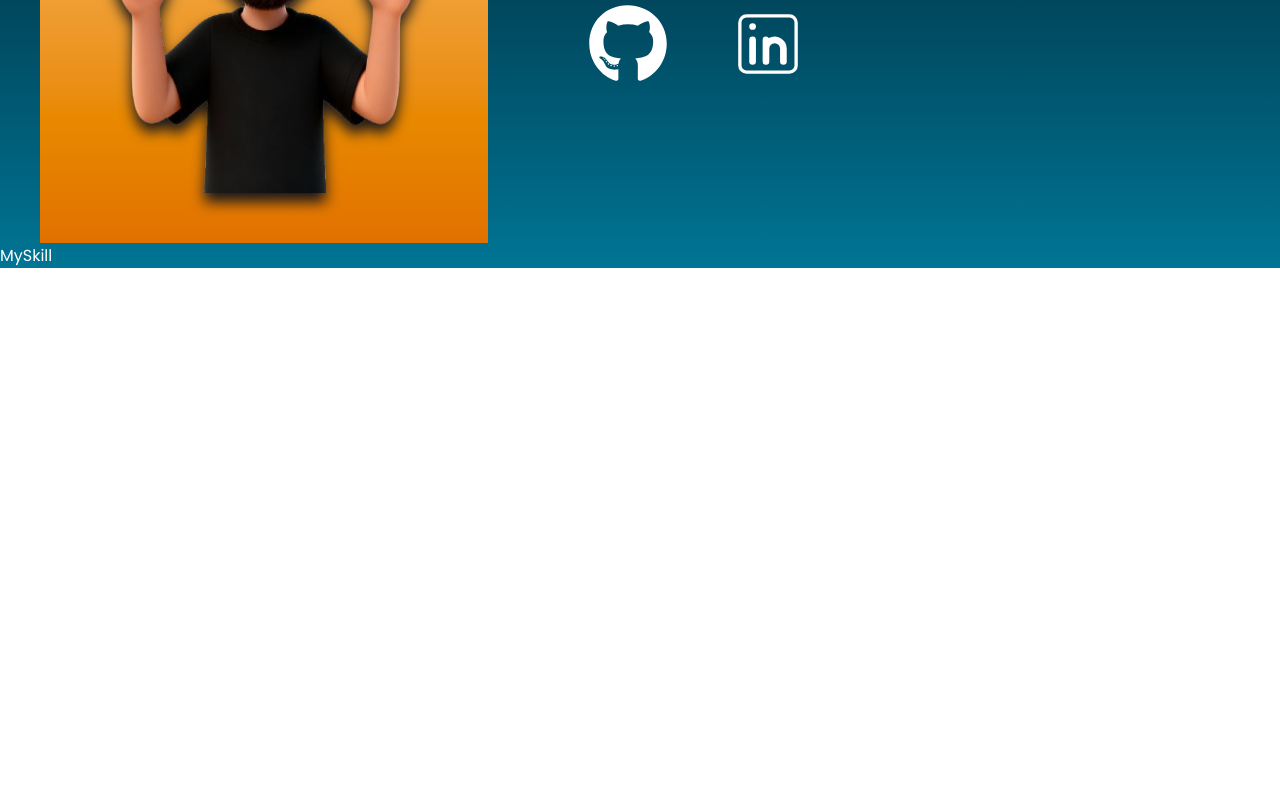
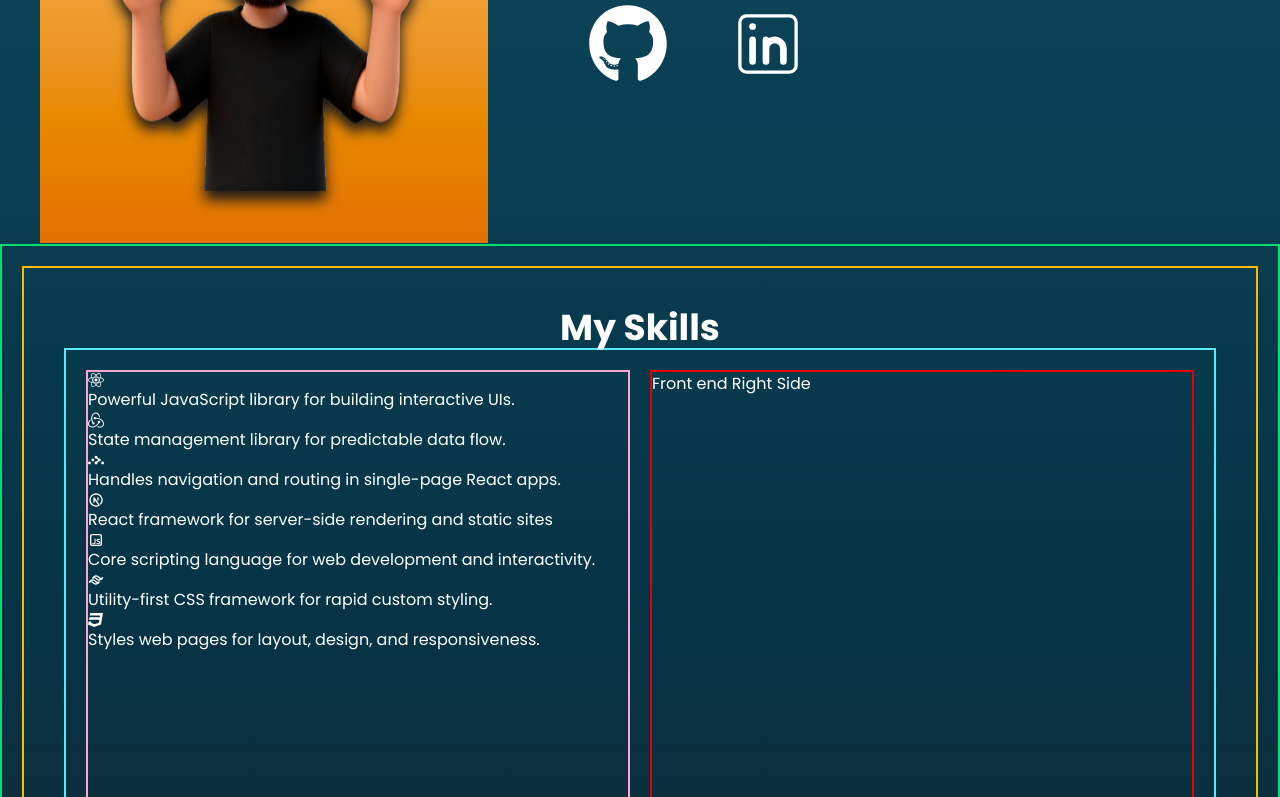
Before and after one commit to shradhanandpatil200411/My-Portfolio, a React (Vite) app: page /about in a window 1280 px wide. Shown: the part 516-1313 px from the top of the page. Before the commit the page ends 800 px from the top, so only its background shows below. Built offline with nearby package versions, Linux system fonts and the light colour scheme.

Commit message:
create my skills page

```diff
--- a/src/App.jsx
+++ b/src/App.jsx
@@ -1,13 +1,26 @@
 import gsap from "gsap";
 import Navbar from "./Components/Navbar";
 import MainRoutes from "./Routes/mainRoutes";
-import { ScrollTrigger, SplitText } from "gsap/all";
+import {
+  Draggable,
+  DrawSVGPlugin,
+  InertiaPlugin,
+  ScrollTrigger,
+  SplitText,
+} from "gsap/all";
 import { useGSAP } from "@gsap/react";
 import LocomotiveScroll from "locomotive-scroll";
 import { useEffect } from "react";
 
 function App() {
-  gsap.registerPlugin(useGSAP, ScrollTrigger, SplitText);
+  gsap.registerPlugin(
+    useGSAP,
+    ScrollTrigger,
+    SplitText,
+    Draggable,
+    InertiaPlugin,
+    DrawSVGPlugin
+  );
 
   useEffect(() => {
     // eslint-disable-next-line no-unused-vars
@@ -15,7 +28,7 @@ function App() {
   }, []);
 
   return (
-    <div className=' font-heading-Poppins  bg-linear-to-b overflow-hidden  from-black via-cyan-950 to-cyan-700   text-white'>
+    <div className=' font-heading-Poppins  bg-linear-to-t overflow-hidden  from-black via-cyan-950 to-cyan-900   text-white'>
       <Navbar />
       <MainRoutes />
     </div>
--- a/src/Components/Hero.jsx
+++ b/src/Components/Hero.jsx
@@ -5,6 +5,7 @@ import { SiExpress } from "react-icons/si";
 import { TbBrandNextjs } from "react-icons/tb";
 import { useGSAP } from "@gsap/react";
 import gsap from "gsap";
+import { Draggable } from "gsap/all";
 
 function Hero() {
   useGSAP(() => {
--- a/src/Components/Navbar.jsx
+++ b/src/Components/Navbar.jsx
@@ -11,12 +11,13 @@ function Navbar() {
   const [cross, setCross] = useState(false);
   const [menu, setMenu] = useState(false);
 
-  const { contextSafe } = useGSAP({
-    scope: navContainer,
-    revertOnUpdate: true,
-  });
+  // const { contextSafe } = useGSAP({
+  //   scope: navContainer,
+  //   revertOnUpdate: true,
+  // });
 
-  useGSAP(() => {
+  const { contextSafe } = useGSAP(
+    () => {
       gsap.from(".nav", {
         opacity: 0,
         x: 2000,
@@ -36,14 +37,16 @@ function Navbar() {
       gsap.to(".nav", {
         scrollTrigger: {
           trigger: "#home-contain",
-        markers: true,
-        start: "center center",
+          markers: false,
+          start: "center top",
           end: "center center",
           toggleActions: "restart none none play",
         },
         x: 1000,
       });
-  });
+    },
+    { scope: navContainer.current, revertOnUpdate: true }
+  );
 
   const onMenuOpen = contextSafe(() => {
     setNav(nav ? 0 : 1);
@@ -74,10 +77,11 @@ function Navbar() {
         className={`flex fixed w-full  z-50 justify-between items-center h-20 px-10 ${
           nav ? "" : "backdrop-blur-2xl rounded-full mt-5 "
         }`}>
-        <div className='cursor-pointer nav w-1/2 '>
-          {menu ? (
-            <IoIosMenu />
-          ) : (
+        <div className='cursor-pointer nav w-1/2 flex '>
+          {/* <div>
+            <IoIosMenu className='w-36 text-white' />
+          </div> */}
+          <div>
             <NavLink to='/' onClick={onMenuOpen}>
               <img
                 className='w-36 cursor-pointer'
@@ -85,7 +89,7 @@ function Navbar() {
                 alt='logo'
               />
             </NavLink>
-          )}
+          </div>
         </div>
 
         <div className='flex justify-around gap-10 w-1/2 h-full items-center'>
--- a/src/Page/About.jsx
+++ b/src/Page/About.jsx
@@ -40,7 +40,7 @@ function About() {
           start: "-200 center",
           end: "top center",
           scrub: 1,
-          markers: true,
+          markers: false,
         },
         y: 50,
       });
--- a/src/Page/MySkill.jsx
+++ b/src/Page/MySkill.jsx
@@ -1,7 +1,179 @@
+import { useGSAP } from "@gsap/react";
+import gsap from "gsap";
 import React from "react";
+import { FaReact } from "react-icons/fa";
+import { SiRedux } from "react-icons/si";
+import { SiReactrouter } from "react-icons/si";
+import { TbBrandNextjs } from "react-icons/tb";
+import { RiJavascriptLine } from "react-icons/ri";
+import { RiTailwindCssLine } from "react-icons/ri";
+import { FaCss3 } from "react-icons/fa";
 
 function MySkill() {
-  return <div>MySkill</div>;
+  useGSAP(() => {
+    let tl = gsap.timeline();
+    tl.from("#stroke-1", {
+      drawSVG: 0,
+      scrollTrigger: {
+        trigger: "#front-end",
+        markers: false,
+        start: "top center",
+        end: "center center",
+        scrub: true,
+      },
+    });
+
+    tl.from("#stroke-2", {
+      drawSVG: 0,
+      scrollTrigger: {
+        trigger: "#back-end",
+        markers: false,
+        start: "-150 center",
+        end: "top center",
+        scrub: true,
+      },
+    });
+
+    tl.from("#stroke-3", {
+      drawSVG: 0,
+      scrollTrigger: {
+        trigger: "#back-end",
+        markers: false,
+        start: "top center",
+        end: "center center",
+        scrub: true,
+      },
+    });
+
+    tl.from("#react", {
+      drawSVG: 0,
+      duration: 3,
+    });
+  });
+  return (
+    <>
+      <div>
+        <div className='p-5 border-2 border-green-400'>
+          <div className='border-2 border-amber-400 p-10 relative'>
+            <div className='w-fit mx-auto'>
+              <h1 className='w-full h-full text-4xl font-bold font-heading-Poppins'>
+                My Skills
+              </h1>
+            </div>
+            <div
+              id='front-end'
+              className='absolute left-[39.7%] drop-shadow-2xl drop-shadow-cyan-300'>
+              <svg
+                width='252'
+                height='608'
+                viewBox='0 0 252 608'
+                fill='none'
+                xmlns='http://www.w3.org/2000/svg'>
+                <path
+                  id='stroke-1'
+                  d='M126 2.5V203.5H2.5'
+                  stroke='white'
+                  stroke-width='5'
+                  stroke-linecap='round'
+                />
+                <path
+                  id='stroke-1'
+                  d='M125.5 2.5V203.5H249'
+                  stroke='white'
+                  stroke-width='5'
+                  stroke-linecap='round'
+                />
+                <path
+                  id='stroke-2'
+                  d='M126 203.5V404.5'
+                  stroke='white'
+                  stroke-width='5'
+                  stroke-linecap='round'
+                />
+                <path
+                  id='stroke-2'
+                  d='M125.5 203.5V403.5'
+                  stroke='white'
+                  stroke-width='5'
+                  stroke-linecap='round'
+                />
+                <path
+                  id='stroke-3'
+                  d='M126 404.5V605.5H2.5'
+                  stroke='white'
+                  stroke-width='5'
+                  stroke-linecap='round'
+                />
+                <path
+                  id='stroke-3'
+                  d='M125.5 404.5V605.5H249'
+                  stroke='white'
+                  stroke-width='5'
+                  stroke-linecap='round'
+                />
+              </svg>
+            </div>
+            <div
+              id='front-end'
+              className='border-2 border-cyan-300 flex p-5 gap-5'>
+              <div className='w-1/2 h-[80vh] border-2 border-pink-300'>
+                <div>
+                  <FaReact />
+                  <p>
+                    Powerful JavaScript library for building interactive UIs.
+                  </p>
+                </div>
+                <div>
+                  <SiRedux />
+                  <p>State management library for predictable data flow.</p>
+                </div>
+                <div>
+                  <SiReactrouter />
+                  <p>
+                    Handles navigation and routing in single-page React apps.
+                  </p>
+                </div>
+                <div>
+                  <TbBrandNextjs />
+                  <p>
+                    React framework for server-side rendering and static sites
+                  </p>
+                </div>
+                <div>
+                  <RiJavascriptLine />
+                  <p>
+                    Core scripting language for web development and
+                    interactivity.
+                  </p>
+                </div>
+                <div>
+                  <RiTailwindCssLine />
+                  <p>Utility-first CSS framework for rapid custom styling.</p>
+                </div>
+                <div>
+                  <FaCss3 />
+                  <p>
+                    Styles web pages for layout, design, and responsiveness.
+                  </p>
+                </div>
+              </div>
+              <div className='w-1/2 h-[80vh] border-2 border-red-600'>
+                <h1>Front end Right Side</h1>
+              </div>
+            </div>
+            <div id='back-end' className='border-2 border-black flex p-5 gap-5'>
+              <div className='w-1/2 h-[80vh] border-2 border-pink-300'>
+                <h1>Back end Left Side</h1>
+              </div>
+              <div className='w-1/2 h-[80vh] border-2 border-red-600'>
+                <h1>Back end Right Side</h1>
+              </div>
+            </div>
+          </div>
+        </div>
+      </div>
+    </>
+  );
 }
 
 export default MySkill;
```
Also changed, not shown: public/Images/gsap-greensock.svg (added). Lines whose indentation alone changed are shown as unchanged.
